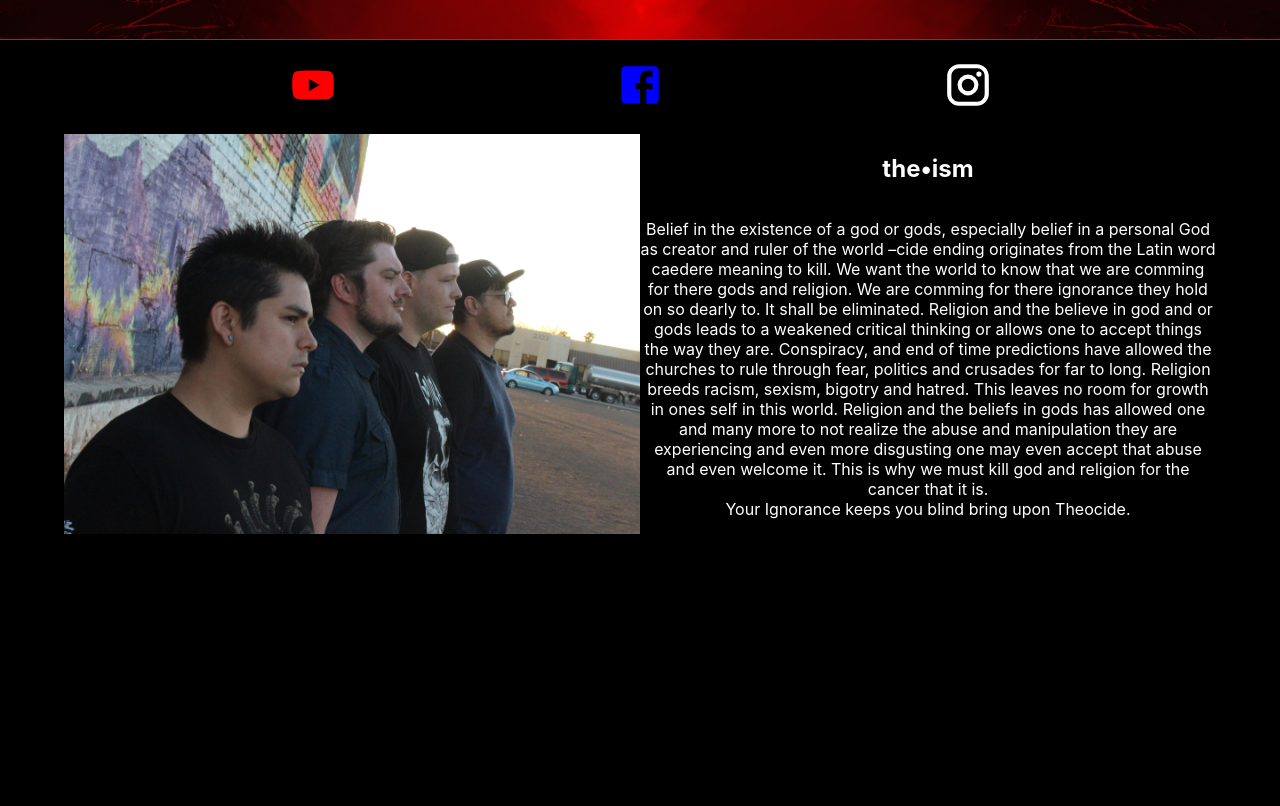
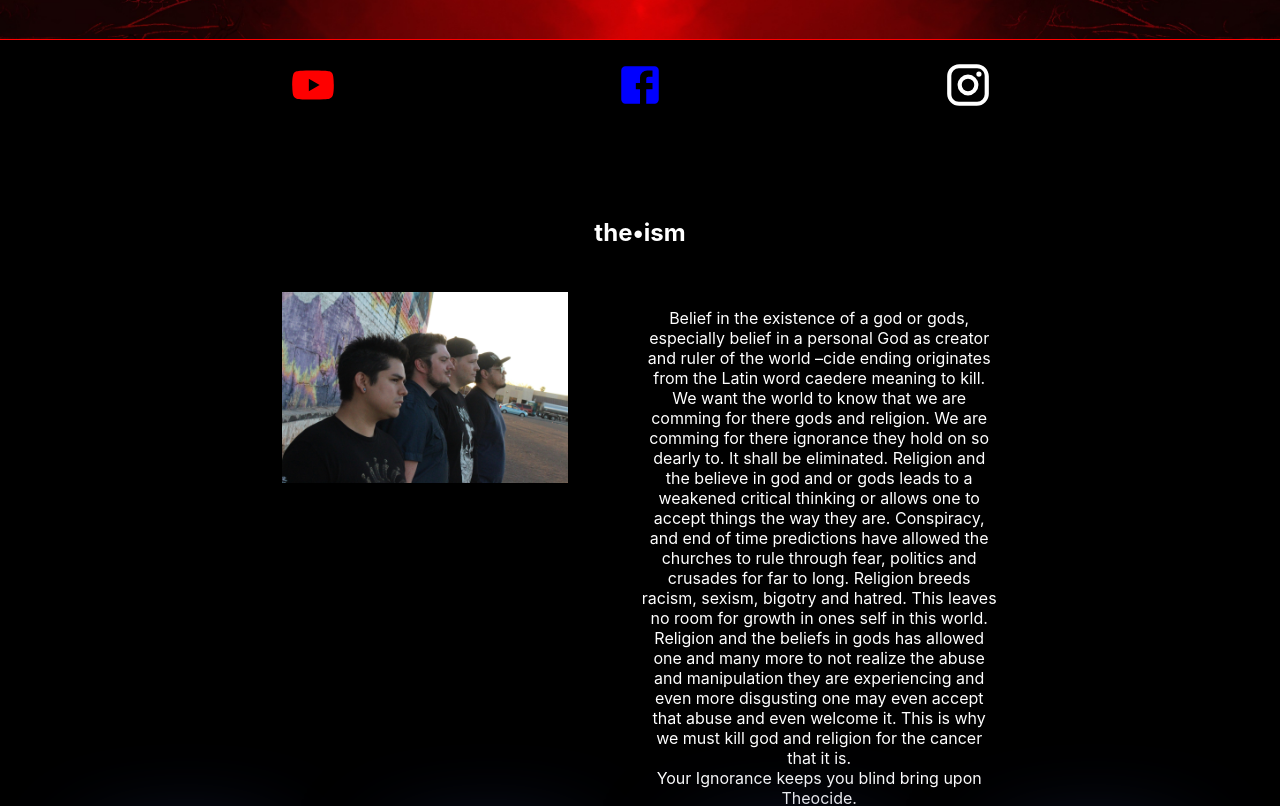
Before and after one commit to JesusFernandoRios/theocide, a Next.js app: page / in a window 1280 px wide. Shown: the part 680-1486 px from the top of the page. Built offline with nearby package versions, Linux system fonts and the light colour scheme.

Commit message:
almost done with band bio need to tweak grid location and styling

```diff
--- a/pages/index.js
+++ b/pages/index.js
@@ -69,10 +69,11 @@ export default function Home() {
 
       <article className={styles.bandBio}>
 
-        <img  className={styles.groupPicture} src='/groupPicture1.jpg' alt='Group Picture' />
+        <h1>the•ism</h1>
 
         <div className={styles.theocideContent}>
-          <h2>the•ism</h2>
+
+          <img  className={styles.groupPicture} src='/groupPicture1.jpg' alt='Group Picture' />
 
           <p>
             Belief in the existence of a god or gods, especially belief in a personal God as creator and ruler of the world
--- a/styles/Home.module.css
+++ b/styles/Home.module.css
@@ -55,7 +55,7 @@
 
 .bandImage {
   width: 600px;
-  height: 50%;
+  height: 20%;
 }
 
 .bandMembers {
@@ -67,23 +67,29 @@
 }
 
 .bandBio {
+  margin-top: 5%;
   display: flex;
-  flex-direction: row;
-  justify-content: space-around;
-  height: 100vh;
-  width: 90%;
+  flex-direction: column;
+  width: 70%;
   color: white;
+  text-align: center;
+  align-items: center;
+}
+
+.bandBio h1 {
+  margin-bottom: 5%;
 }
 
 .groupPicture {
-  height: 50%;
+  height: 10%;
   width: 50%;
+  padding-right: 10%;
+
 }
 
 .theocideContent {
   display: flex;
-  flex-direction: column;
-  text-align: center;
+  flex-direction: row;
   width: 80%;
 }
 
```
